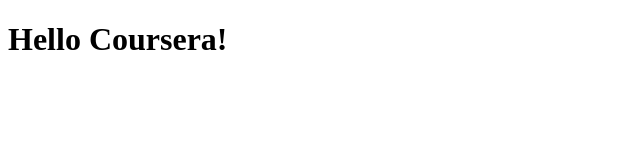
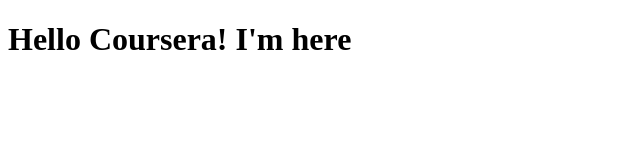
Before and after one commit to AnnaGer/coursera-test, a plain HTML site: page site/index.html in a window 1280 px wide. Shown: the whole page, without its empty margins (0-640 px from the left). Drawn offline with Linux system fonts and the light colour scheme.

Commit message:
Small addition

```diff
--- a/site/index.html
+++ b/site/index.html
@@ -4,6 +4,6 @@
 	<title>Hello Coursera!</title>
 </head>
 <body>
-<h1>Hello Coursera!</h1>
+<h1>Hello Coursera! I'm here</h1>
 </body>
 </html>
```
